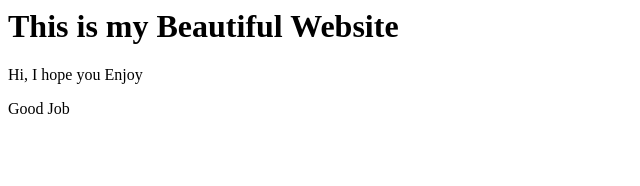
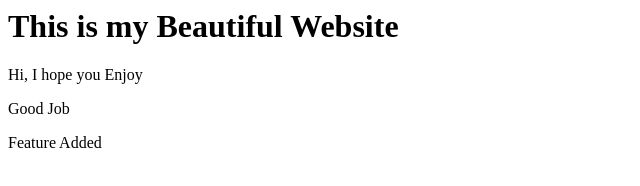
Before and after one commit to Bapun95a/FIRST-ATTEMPT, a plain HTML site: page index.html in a window 1280 px wide. Shown: the whole page, without its empty margins (0-640 px from the left). Drawn offline with Linux system fonts and the light colour scheme.

Commit message:
CHANGES ADDED

```diff
--- a/index.html
+++ b/index.html
@@ -3,4 +3,5 @@
 <h1>This is my Beautiful Website</h1>
 <p>Hi, I hope you Enjoy</p>
 <p>Good Job</p>
+<p>Feature Added</p>
 </html>
```
